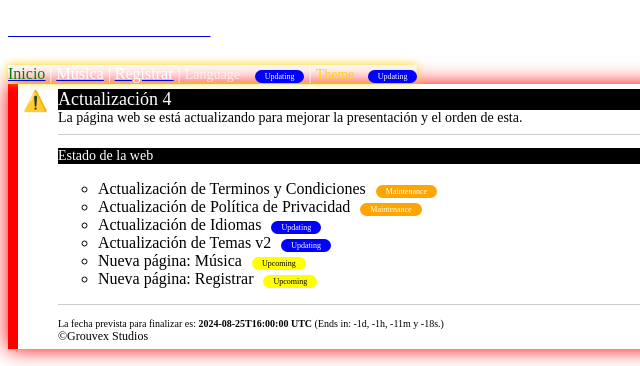
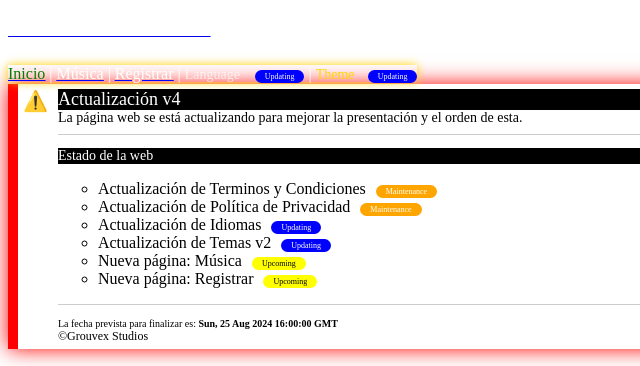
Before and after one commit to Grouvex/grouvex.github.io, a plain HTML site: page es/grouvex.html in a window 1280 px wide. Shown: the top 366 px of the page, 0-640 px from the left. Drawn offline with Linux system fonts and the light colour scheme.

Commit message:
Update grouvex.html
Signed-off-by: Grouvex <168425996+Grouvex@users.noreply.github.com>

```diff
--- a/es/grouvex.html
+++ b/es/grouvex.html
@@ -12,7 +12,7 @@
 <!-- header.html -->
 <div id="header"></div>
 <head>
-<link rel="stylesheet" href="../index.css"> <script src="../index.js"></script>
+<link rel="stylesheet" href="../index.css"> <script src="../index.js"></script> <script src="../time.js"></script>
 <link rel="icon" href="../img/GROUVEX.png"> <link rel="icon" href="GROUVEX.png" type="image/x-icon">
 <meta name="viewport" content="width=device-width, initial-scale=1" charset="UTF-8"> <meta name="author" content="Grouvex Studios"> <meta http-equiv="X-UA-Compatible" content="IE=edge"> <meta name="copyright" content="Grouvex Studios"> <meta http-equiv="Cache-Control" content="no-cache, no-store, must-revalidate"> <meta http-equiv="Content-Security-Policy" content="policy"> <meta http-equiv="Referrer-Policy" content="no-referrer"> <meta name="keywords" content="Grouvex, Música, Grouvex Studios, Grouvex's Projects"> <meta name="theme-color" content="#hexcode"> <link rel="canonical" href="URL_canónica">
   <!-- Clarity tracking code for https://grouvex.github.io/ -->
@@ -34,7 +34,7 @@
   <div style="background: white;border-left: 10px solid red;color: #000000;padding: 5px;display: flex; box-shadow: 0 0 20px red">
     <div style="font-size: 20px; margin-right: 10px">⚠️</div>
     <div style="flex-grow: 1">
-        <p style="color: white; background-color: black;font-size: 18px; margin: 0">Actualización 4</p>
+        <p style="color: white; background-color: black;font-size: 18px; margin: 0">Actualización v4</p>
         <p style="background: white;font-size: 14px; margin: 0;color:black">La página web se está actualizando para mejorar la presentación y el orden de esta.
         </p>
 <hr>
@@ -48,20 +48,9 @@
   <li type="circle">Nueva página: Registrar<span class="status upcoming">Upcoming</span></li>
 </ul>
 <hr>
-<p style="background: white;font-size: 10px;color:black;margin:0">La fecha prevista para finalizar es: <n style="color:black"><span id="mantenimiento"></span> UTC</n> (<span id="tiempo-restante"></span>)</p>
+<p style="background: white;font-size: 10px;color:black;margin:0">La fecha prevista para finalizar es: <n style="color:black"><span id="mant"></span></n></p>
 <p style="background: white;font-size: 12px;color:black;margin:0">©Grouvex Studios</p>
-      <!-- Tiempo de Mantenimiento -->
-   <script>
-     const unixTimestamp = 1724601600;
-     const mantenimiento = new Date(unixTimestamp * 1000).toISOString().slice(0, -5);
-    // Tiempo Restante
-     document.getElementById('mantenimiento').textContent = mantenimiento;
-      const fechaUnixTimestamp = Math.floor(Date.now() / 1000);
-        const diferencia = unixTimestamp - fechaUnixTimestamp;
-        // Conversión a años, meses, días, horas, minutos y segundos
-        const segundos = diferencia % 60;const minutos = Math.floor((diferencia / 60) % 60);const horas = Math.floor((diferencia / 3600) % 24);const dias = Math.floor(diferencia / 86400);
-        const tiempoRestante = `Ends in: ${dias}d, ${horas}h, ${minutos}m y ${segundos}s.`; document.getElementById("tiempo-restante").textContent = tiempoRestante;
-    </script>
+ <script>const uT1 = 1724601600; actualizarFechas(uT1, "mant");</script>
 </div>
 </div>
   <!-- Título -->
```
